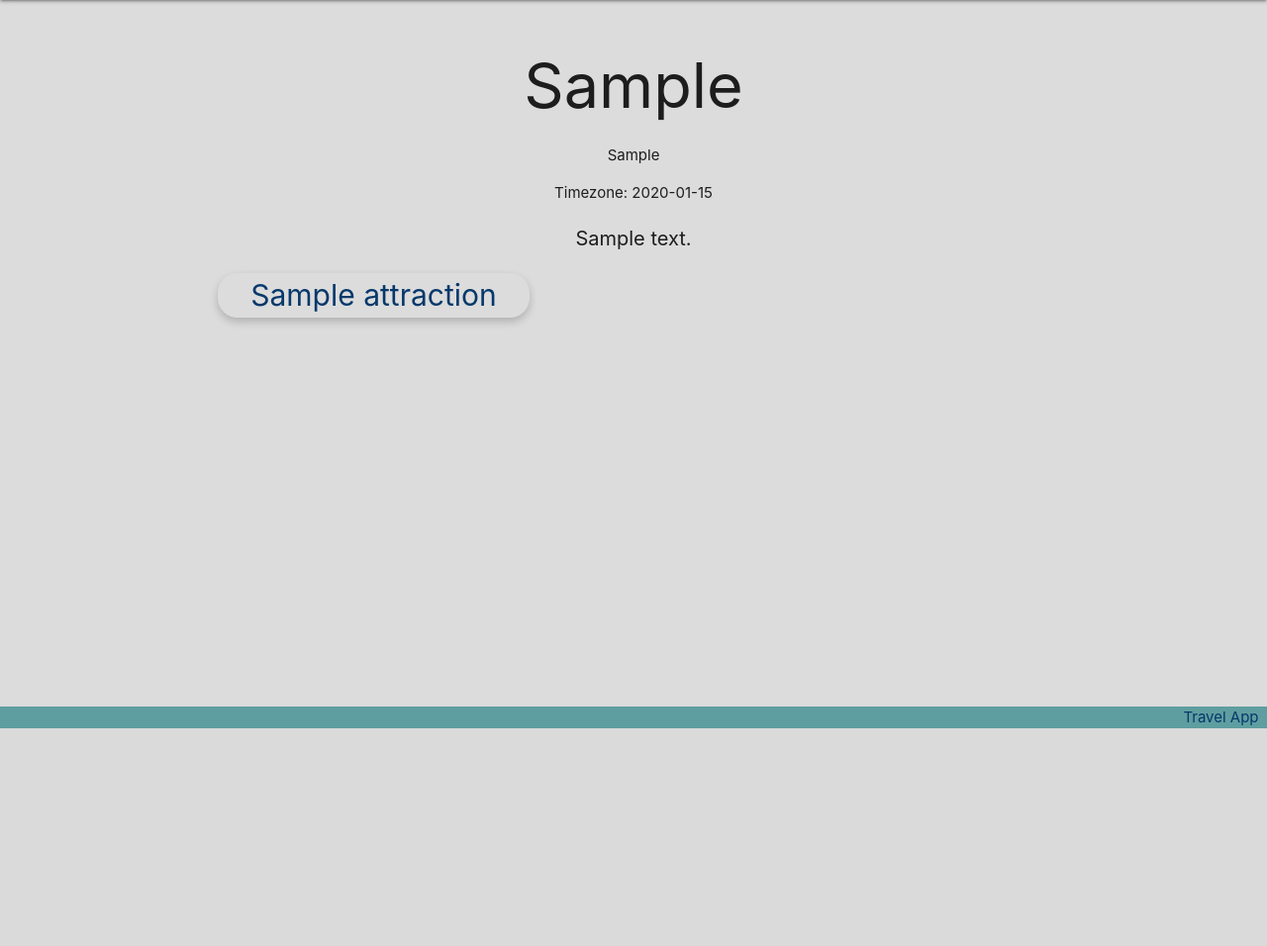
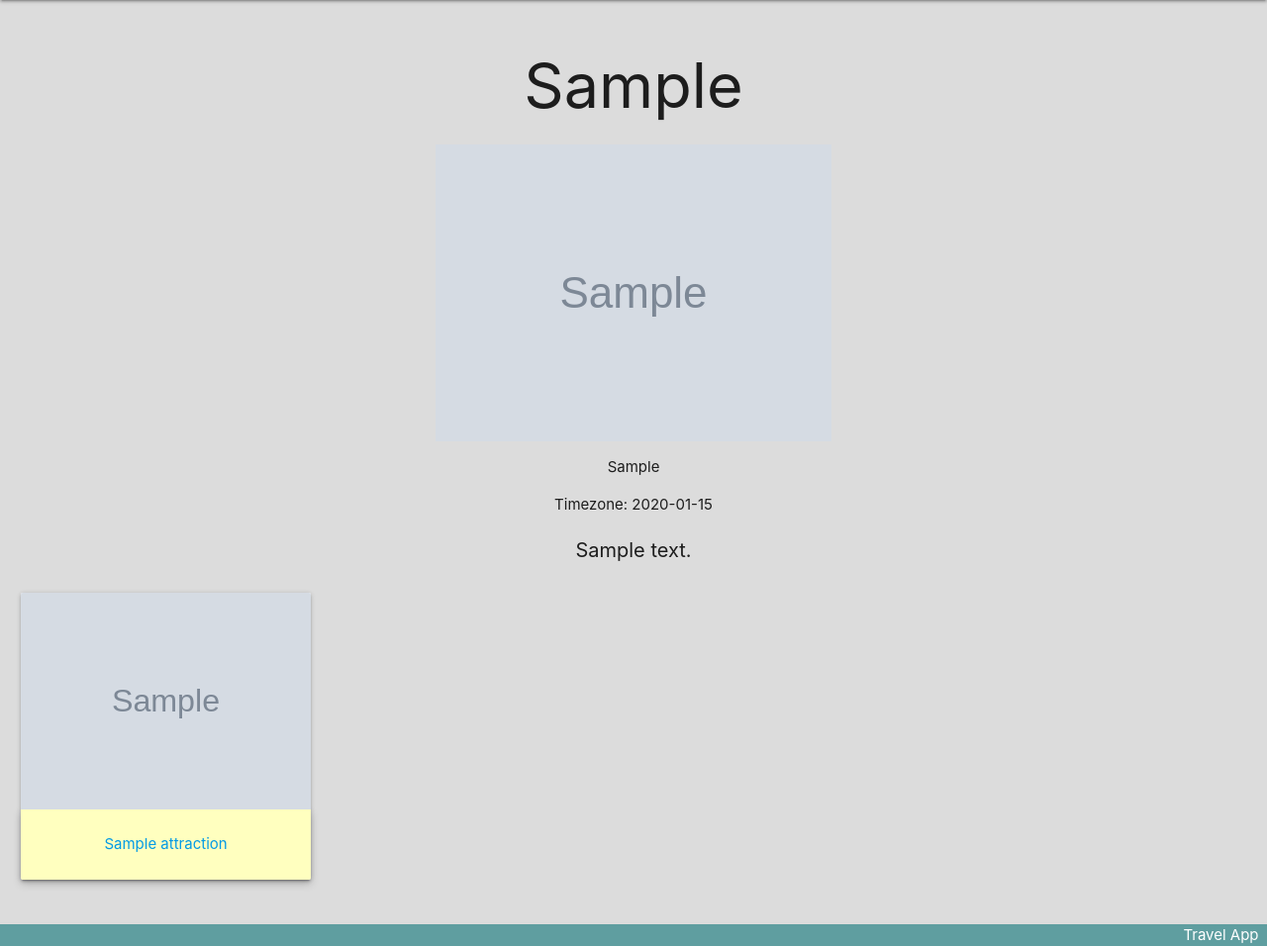
Before and after one commit to max811811/travel-app, a Django app: page /destinations/1/ in a window 1280 px wide. Shown: the part 64-1020 px from the top of the page at 99% size. Before the commit the page ends 800 px from the top, so only its background shows below. Run offline with Django 4.2, Linux system fonts and the light colour scheme; tables that the repository leaves empty hold one stand-in row (values such as "Sample post"); grey boxes marked "Sample" are stand-in pictures.

Commit message:
adding photos for destinations and attractions on index and dest.details pages

```diff
--- a/main_app/static/css/style.css
+++ b/main_app/static/css/style.css
@@ -27,7 +27,7 @@ footer.page-footer {
 
 footer {
 	background-color: #5f9ea0;
-	color: #05386b;
+	color: white;
 }
 
 .detail-header, p {
@@ -43,11 +43,8 @@ footer {
 	text-align: center;
 	padding: 24px;
 	box-shadow: 0 4px 8px 0 rgba(0,0,0,0.2);
-	color: #05386b;
 	align-items: center;
-	font-size: 30px;
-	margin-bottom: 50px;
-	max-width: 500px !important;
+	background-color: #ffffbf;
 }
 
 a {
@@ -58,6 +55,11 @@ a {
 	padding: 20px;
 }
 
-.card-action > a {
-	color:#5f9ea0 !important;
+.card-title {
+	color: #5f9ea0;
 }
+
+.detail-photo {
+	display: flex;
+	justify-content: center;
+}
--- a/main_app/templates/destinations/detail.html
+++ b/main_app/templates/destinations/detail.html
@@ -3,7 +3,9 @@
 
 
 <h1 class="detail-header">{{ destination.city }}</h1>
-
+<div class="detail-photo" >
+	<img src="{{ destination.photo }}">
+</div>
 <div>
 	<p>{{ destination.country }}</p>
 	<p>Timezone: {{ destination.time_zone }}</p>
@@ -12,11 +14,18 @@
 
 <div class="row">
 	{% for attraction in destination.attraction_set.all %}
-		<a href="{% url 'attractions_detail' destination.id attraction.id %}">
-			<div class="card-content col s3 offset-s2">
-				{{ attraction.name }}
+	<div class="col s3 m3">
+		<div class="card">
+			<div class="card-image">
+				<img src="{{ attraction.photo }}">
 			</div>
-		</a>
+			<a href="{% url 'attractions_detail' destination.id attraction.id %}">
+				<div class="card-content s4 m4">
+					{{ attraction.name }}
+				</div>
+			</a>
+		</div>
+	</div>
 	{% endfor %}
 </div>
 
```
